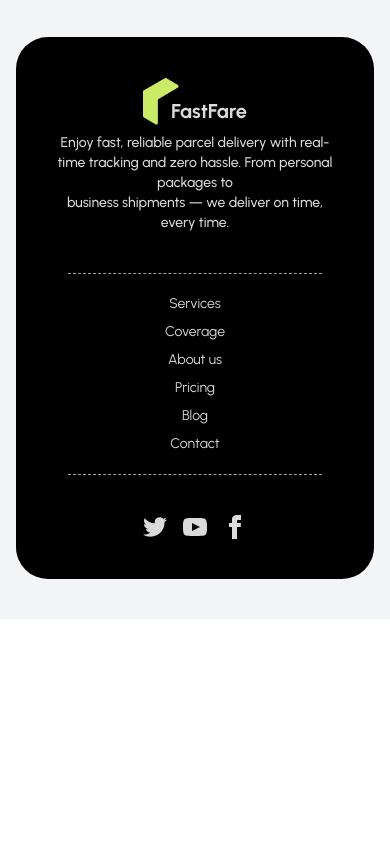
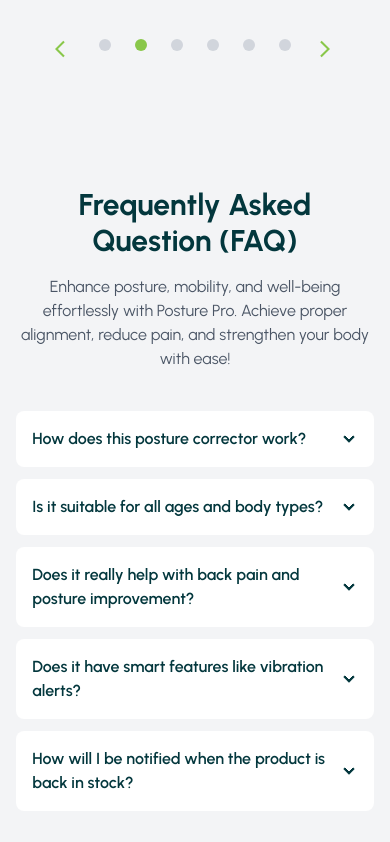
Before and after one commit to MD-SIFAT-AHAMED/FastFare-Client-Side, a React (Vite) app: page / in a window 390 px wide. Shown: the part 5542-6384 px from the top of the page. Before the commit the page ends 6161 px from the top, so only its background shows below. Built offline with nearby package versions, Linux system fonts and the light colour scheme.

Commit message:
FAQ section added

```diff
--- a/src/Pages/Home/CommentSwiper/CommentSwiper.jsx
+++ b/src/Pages/Home/CommentSwiper/CommentSwiper.jsx
@@ -1,7 +1,7 @@
 import React, { useState } from "react";
 import { FaQuoteLeft } from "react-icons/fa";
 import { MdArrowBackIos, MdArrowForwardIos } from "react-icons/md";
-
+import headerImg from "../../../assets/customer-top.png";
 const CommentSwiper = () => {
   const testimonials = [
     {
@@ -60,7 +60,12 @@ const CommentSwiper = () => {
 
   return (
     <div className="py-16 bg-gray-100 text-center">
-      <div className="max-w-screen-2xl w-11/12 mx-auto">
+      <div
+        data-aos="zoom-in"
+        data-aos-duration="1000"
+        className="max-w-screen-2xl w-11/12 mx-auto"
+      >
+        <img className="mx-auto mb-6" src={headerImg} alt="" />
         <h2 className="text-3xl md:text-4xl font-bold mb-4 text-[#03373d]">
           What our customers are sayings
         </h2>
--- /dev/null
+++ b/src/Pages/Home/FaqSection/FaqSection.jsx
@@ -0,0 +1,62 @@
+import React from "react";
+
+const FaqSection = () => {
+  const faqs = [
+    {
+      id: 1,
+      question: "How does this posture corrector work?",
+      answer:
+        "The posture corrector works by gently aligning your spine and shoulders to encourage proper posture. It provides physical support to reduce slouching and trains your muscles over time to maintain better posture naturally.",
+    },
+    {
+      id: 2,
+      question: "Is it suitable for all ages and body types?",
+      answer:
+        "Yes, the posture corrector is designed to be adjustable and comfortable for people of various ages and body types. Please check the sizing guide to ensure the best fit.",
+    },
+    {
+      id: 3,
+      question: "Does it really help with back pain and posture improvement?",
+      answer:
+        "Many users have reported significant improvements in posture and a reduction in back pain with regular use. It helps train your body to maintain proper alignment, which can ease strain on muscles and joints.",
+    },
+    {
+      id: 4,
+      question: "Does it have smart features like vibration alerts?",
+      answer:
+        "Yes, this posture corrector includes smart features such as gentle vibration alerts that notify you when you're slouching, helping you stay mindful of your posture throughout the day.",
+    },
+    {
+      id: 5,
+      question: "How will I be notified when the product is back in stock?",
+      answer:
+        "You can subscribe to back-in-stock notifications by entering your email on the product page. You’ll receive an email alert as soon as it becomes available again.",
+    },
+  ];
+
+  return (
+    <div className="py-16 bg-gray-100">
+      <div className="max-w-screen-2xl w-11/12 mx-auto">
+        <h2 className="text-center text-3xl md:text-4xl text-[#03373d] font-bold mb-4">
+          Frequently Asked Question (FAQ)
+        </h2>
+        <p className="text-gray-600 text-center mb-10 max-w-2xl mx-auto">
+          Enhance posture, mobility, and well-being effortlessly with Posture
+          Pro. Achieve proper alignment, reduce pain, and strengthen your body
+          with ease!
+        </p>
+        {faqs.map((faq) => (
+          <div
+            tabIndex={0}
+            className="collapse collapse-arrow  focus:border border-[#03373D] bg-base-100 focus:bg-[#e6f2f3] mb-3"
+          >
+            <div className="collapse-title text-[#03373D] font-semibold">{faq.question}</div>
+            <div className="collapse-content text-[#606060] text-base">{faq.answer}</div>
+          </div>
+        ))}
+      </div>
+    </div>
+  );
+};
+
+export default FaqSection;
--- a/src/Pages/Home/Home/Home.jsx
+++ b/src/Pages/Home/Home/Home.jsx
@@ -5,6 +5,7 @@ import ClientLogoMarquee from '../ClientLogoMarquee/ClientLogoMarquee';
 import ServiceProdive from '../ServiceProvide/ServiceProvide';
 import BeMerchant from '../BeMerchant/BeMerchant';
 import CommentSwiper from '../CommentSwiper/CommentSwiper';
+import FaqSection from '../FaqSection/FaqSection';
 
 const Home = () => {
     return (
@@ -15,6 +16,7 @@ const Home = () => {
             <ServiceProdive/>
             <BeMerchant/>
             <CommentSwiper/>
+            <FaqSection/>
         </div>
     );
 };
--- a/src/Pages/Home/ServiceProvide/ServiceProvide.jsx
+++ b/src/Pages/Home/ServiceProvide/ServiceProvide.jsx
@@ -38,7 +38,7 @@ const ServiceProdive = () => {
             className="card w-full text-center md:text-start bg-base-100 rounded-2xl flex flex-col md:flex-row items-center p-5 md:px-10"
           >
             {/* Left image section */}
-            <div className="">
+            <div>
               <img src={service.img} alt={service.title} className="" />
             </div>
 
```
